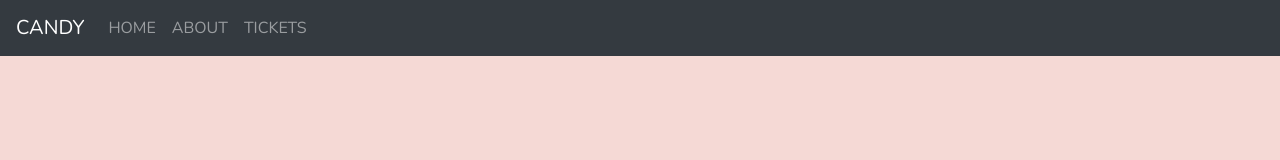
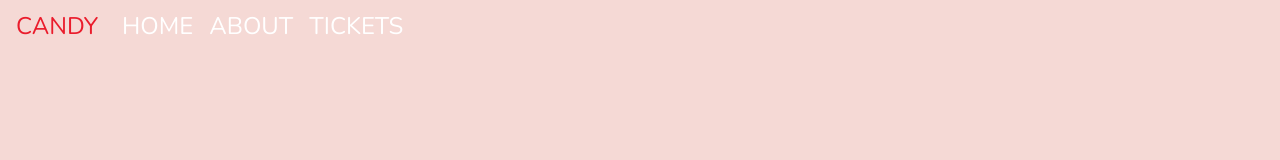
Before and after one commit to TreyK95/Project_1, a plain HTML site: page index.html in a window 1280 px wide. Drawn offline with nearby package versions, Linux system fonts and the light colour scheme.

Commit message:
navbar styling

```diff
--- a/app.css
+++ b/app.css
@@ -3,7 +3,18 @@ body {
   font-family: Nunito, sans-serif;
 }
 
-#mainNavBar .navbar-brand {
+#mainNavbar {
+  font-size: 1.5rem;
+  font-weight: 100;
+}
+#mainNavbar .nav-link {
+  color: white;
+}
+#mainNavbar .nav-link:hover {
+  color: #ea1c2c;
+}
+
+#mainNavbar .navbar-brand {
   color: #ea1c2c;
   font-size: 1.5rem;
   font-weight: 100;
--- a/index.html
+++ b/index.html
@@ -1,35 +1,31 @@
 <!DOCTYPE html>
 <html lang="en">
   <head>
-    <!-- Required meta tags -->
     <meta charset="utf-8" />
     <meta
       name="viewport"
       content="width=device-width, initial-scale=1, shrink-to-fit=no"
     />
-
-    <!-- Google Font -->
     <link
       href="https://fonts.googleapis.com/css?family=Nunito:200,300,400,700"
       rel="stylesheet"
     />
-
-    <!-- Bootstrap CSS -->
     <link
       rel="stylesheet"
       href="https://stackpath.bootstrapcdn.com/bootstrap/4.1.3/css/bootstrap.min.css"
       integrity="sha384-MCw98/SFnGE8fJT3GXwEOngsV7Zt27NXFoaoApmYm81iuXoPkFOJwJ8ERdknLPMO"
       crossorigin="anonymous"
     />
-
-    <!-- Custom CSS -->
     <link rel="stylesheet" href="app.css" />
 
     <title>Museum of Candy</title>
   </head>
 
   <body>
-    <nav id="mainNavbar" class="navbar navbar-dark bg-dark navbar-expand-md">
+    <nav
+      id="mainNavbar"
+      class="navbar navbar-dark navbar-expand-md py-0 fixed-top"
+    >
       <a href="#" class="navbar-brand">CANDY</a>
       <button
         class="navbar-toggler"
@@ -53,8 +49,6 @@
         </ul>
       </div>
     </nav>
-    <!-- Optional JavaScript -->
-    <!-- jQuery first, then Popper.js, then Bootstrap JS -->
     <script
       src="https://code.jquery.com/jquery-3.3.1.slim.min.js"
       integrity="sha384-q8i/X+965DzO0rT7abK41JStQIAqVgRVzpbzo5smXKp4YfRvH+8abtTE1Pi6jizo"
```
